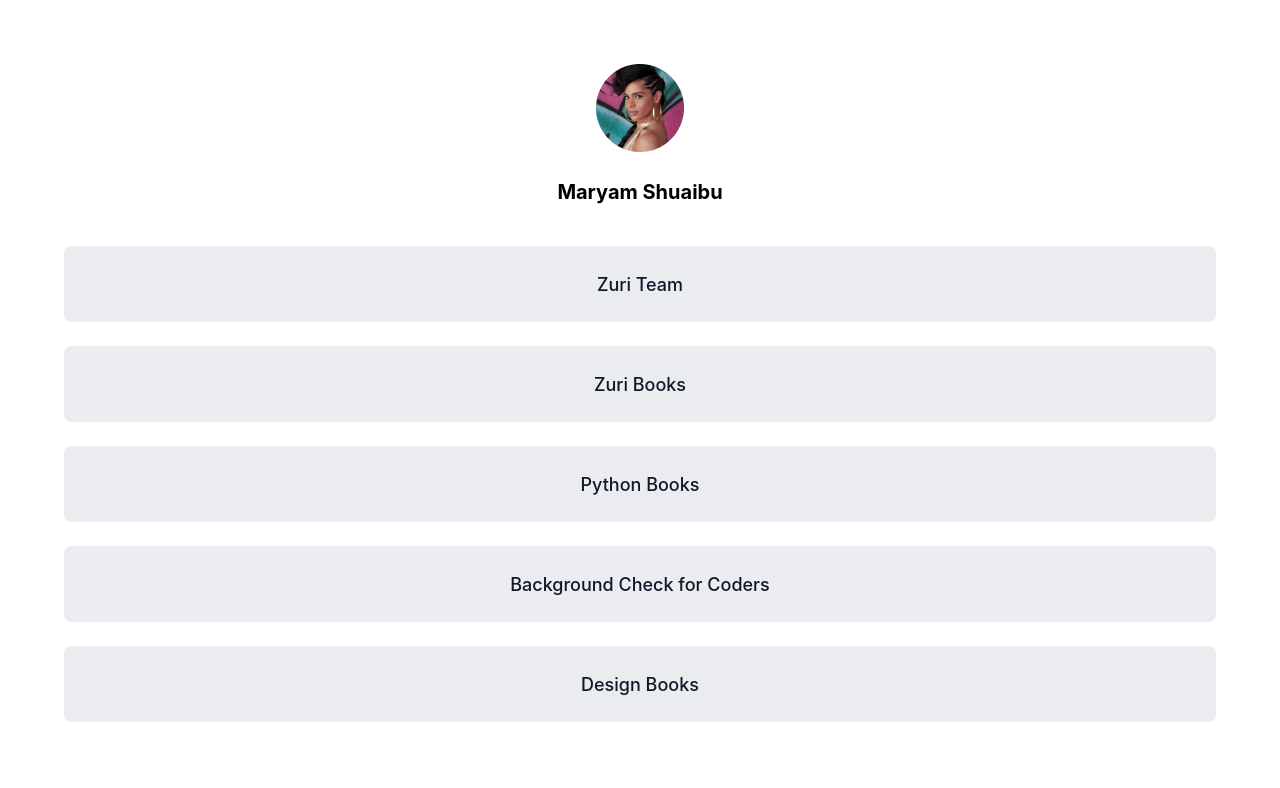
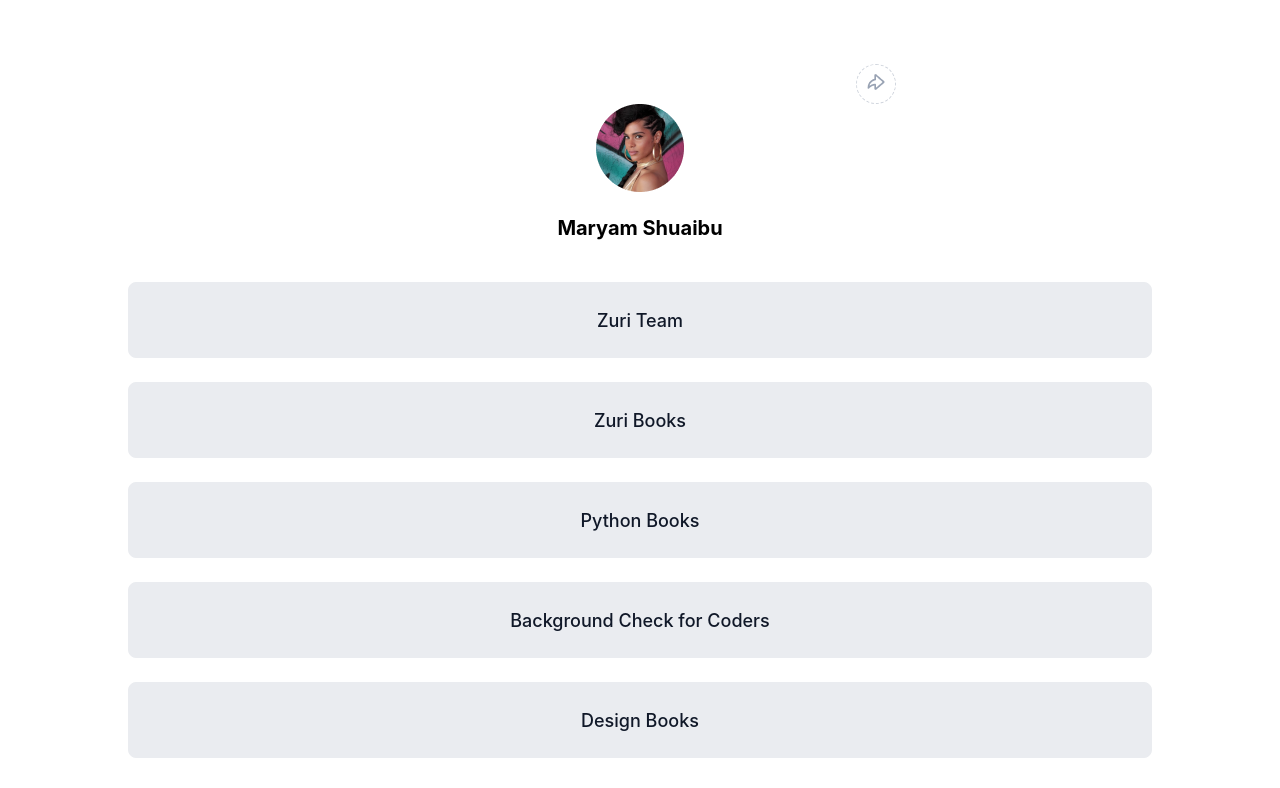
Before and after one commit to ShuaibuMaryam/hng-stage1-task, a React (Create React App) app: page / in a window 1280 px wide. Shown: the top 788 px of the page. Built offline with nearby package versions, Linux system fonts and the light colour scheme.

Commit message:
fixed header icon

```diff
--- a/src/Components/Header.js
+++ b/src/Components/Header.js
@@ -1,15 +1,20 @@
 import React from 'react'
 import profileImg from '../Assets/profile__img.png'
+import headerIcon from '../Assets/header icon.png'
 import '../Styles/header.css'
 
 function Header() {
   return (
     <div>
-      <div></div>
+        <div className='header__icon'>
+          <div className='image__wrapper'>
+            <a href='google.com'><img src={headerIcon} alt='link icon'/></a>
+          </div>
+        </div>
         <div className='profile__section'>
-            <div>
+            <div className='header__image'>
                 <img src= {profileImg} alt='user display' id='profile__img'/>
-                <div className=''><i></i></div>
+                <div className='header__image__overlay'><i></i></div>
             </div>
             <h4 id='twitter'>Maryam Shuaibu</h4>
             <h4 id='slack'>Dabagal Maryam Shuaibu</h4>
--- a/src/Styles/header.css
+++ b/src/Styles/header.css
@@ -3,7 +3,52 @@
     flex-direction: column;
     justify-content: center;
     align-items: center;
-    margin-top: 64px;
+}
+.header__icon{
+    margin: 64px auto 0 auto;
+    display: flex;
+    justify-content: flex-end;
+    width: 40%;
+    /* border: 1px solid; */
+}
+
+.image__wrapper{
+    display: flex;
+    justify-content: center;
+    align-items: center;
+    border: 1px dashed #D0D5DD;
+    border-radius: 50%;
+    padding: 16px;
+    width: 40px;
+    height: 40px;
+}
+
+.header__icon > img{
+    border: 1px dashed #D0D5DD;
+    border-radius: 20px;
+}
+
+.header__image{
+    width: 88px;
+    height: 88px;
+    position: relative;
+}
+.header__image__overlay{
+    width: inherit;
+    height: inherit;
+    border-radius: 275px;
+    background: rgba(0, 0, 0, 0.5);
+    transition: 0.2s ease-out;
+    position: absolute;
+    top: 0;
+    left: 0;
+    right: 0;
+    bottom: 0;
+    opacity: 0;
+}
+
+.header__image:hover .header__image__overlay{
+    opacity: 1;
 }
 
 #twitter{
--- a/src/Styles/links.css
+++ b/src/Styles/links.css
@@ -14,7 +14,7 @@
     justify-content: center;
     align-items: center;
     padding: 24px 32px;
-    width: 1152px;
+    width: 80%;
     height: 76px;
     background: #EAECF0;
     border: 1px solid #EAECF0;
@@ -37,7 +37,7 @@
     justify-content: center;
     align-items: center;
     gap: 34px;
-    width: 1216px;
+    width: 80%;
     height: 72px;
     margin: 20px 0 114px 0;
 
```
Also changed, not shown: src/Assets/header icon.png (added).
